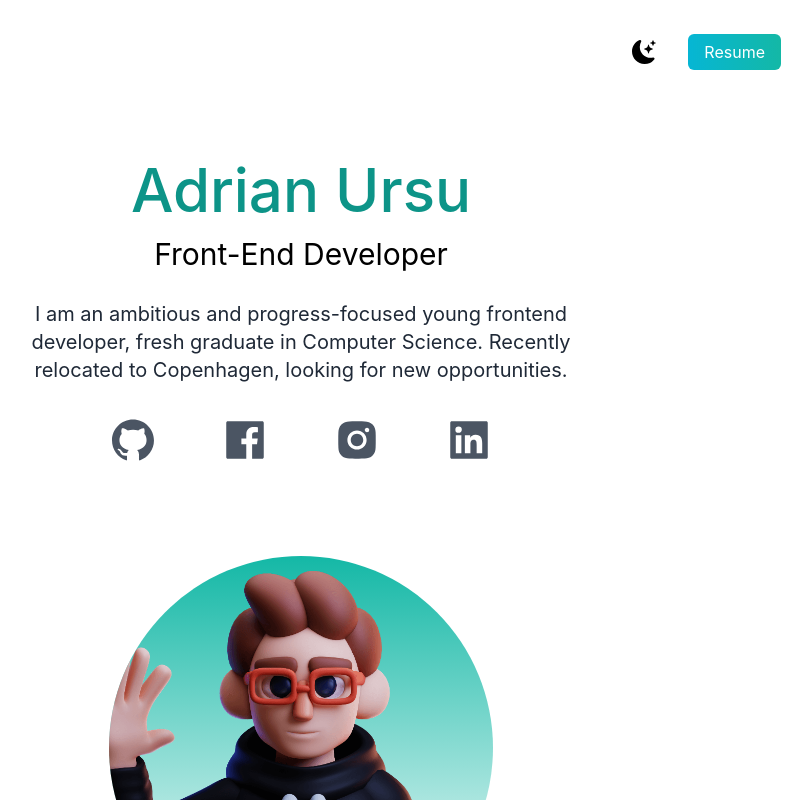
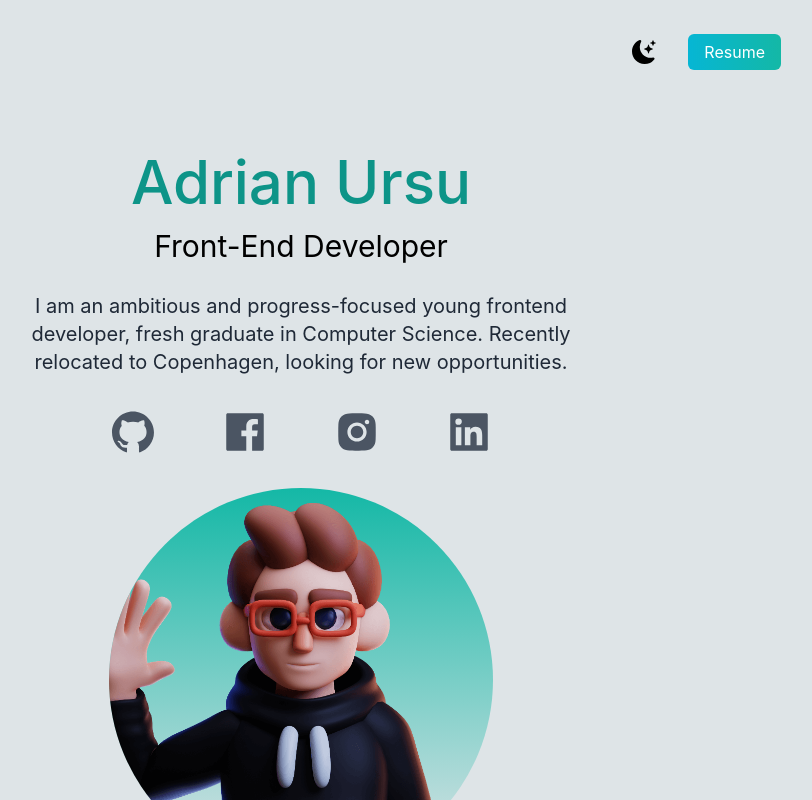
Before and after one commit to adrianursu/adrian-ursu, a Next.js app: page / in a window 1280 px wide. Shown: the top 800 px of the page, without its empty margins (339-1151 px from the left). Built offline with nearby package versions, Linux system fonts and the light colour scheme.

Commit message:
solved the bug with dark mode + added some css classes

```diff
--- a/next.config.js
+++ b/next.config.js
@@ -2,6 +2,6 @@
 const nextConfig = {
   reactStrictMode: true,
   swcMinify: true,
-}
+};
 
-module.exports = nextConfig
+module.exports = nextConfig;
--- a/pages/index.js
+++ b/pages/index.js
@@ -6,8 +6,8 @@ import {
   AiFillGithub,
 } from "react-icons/ai";
 import { BsFillMoonStarsFill, BsFillSunFill } from "react-icons/bs";
-import { useState } from "react";
-import deved from "../public/dev-ed-wave.png";
+import { useEffect, useState } from "react";
+import adrian from "../public/adrian.png";
 import code from "../public/code.png";
 import design from "../public/design.png";
 import consulting from "../public/consulting.png";
@@ -22,8 +22,36 @@ import { useTheme } from "next-themes";
 
 export default function Home() {
   const { systemTheme, theme, setTheme } = useTheme();
+  const [mounted, setMounted] = useState(false);
 
-  const currentTheme = theme === "system" ? systemTheme : theme;
+  useEffect(() => {
+    setMounted(true);
+  }, []);
+
+  const renderThemeChanger = () => {
+    if (!mounted) return null;
+    const currentTheme = theme === "system" ? systemTheme : theme;
+
+    if (currentTheme === "dark") {
+      return (
+        <BsFillSunFill
+          onClick={() => {
+            setTheme("light");
+          }}
+          className="cursor-pointer text-2xl text-yellow-300 rotate "
+        />
+      );
+    } else {
+      return (
+        <BsFillMoonStarsFill
+          className="cursor-pointer text-2xl"
+          onClick={() => {
+            setTheme("dark");
+          }}
+        />
+      );
+    }
+  };
 
   return (
     <div>
@@ -32,28 +60,12 @@ export default function Home() {
         <meta name="description" content="Generated by create next app" />
         <link rel="icon" href="/favicon.ico" />
       </Head>
-      <main className=" bg-white px-10 dark:bg-gray-900 md:px-20 lg:px-40">
+      <main className="bgLight px-10 dark:bg-gray-900 md:px-20 lg:px-40">
         <section className="min-h-screen">
-          <nav className="py-10 mb-12 flex justify-between dark:text-white">
+          <nav className="pt-10 pb-8 mb-12 flex justify-between dark:text-white">
             <h1 className="font-burtons text-xl"></h1>
             <ul className="flex items-center">
-              <li>
-                {currentTheme === "dark" ? (
-                  <BsFillSunFill
-                    onClick={() => {
-                      setTheme("light");
-                    }}
-                    className=" cursor-pointer text-2xl text-yellow-300"
-                  />
-                ) : (
-                  <BsFillMoonStarsFill
-                    className="cursor-pointer text-2xl"
-                    onClick={() => {
-                      setTheme("dark");
-                    }}
-                  />
-                )}
-              </li>
+              <li>{renderThemeChanger()}</li>
               <li>
                 <a
                   className="bg-gradient-to-r from-cyan-500 text- to-teal-500 text-white px-4 py-2 border-none rounded-md ml-8"
@@ -64,7 +76,7 @@ export default function Home() {
               </li>
             </ul>
           </nav>
-          <div className="text-center pb-10 pl-10 pr-10">
+          <div className="text-center pb-10 px-10">
             <h2 className="text-5xl py-2 text-teal-600 font-medium dark:text-teal-400 md:text-6xl">
               Adrian Ursu
             </h2>
@@ -77,13 +89,19 @@ export default function Home() {
               Copenhagen, looking for new opportunities.
             </p>
             <div className="text-5xl flex justify-center gap-16 py-3 text-gray-600 dark:text-gray-400">
-              <AiFillGithub />
+              <a
+                target="_blank"
+                href="https://www.github.com/adrianursu"
+                rel="noreferrer"
+              >
+                <AiFillGithub />
+              </a>
               <AiFillFacebook />
               <AiFillInstagram />
               <AiFillLinkedin />
             </div>
-            <div className="mx-auto bg-gradient-to-b from-teal-500 rounded-full w-80 h-80 relative overflow-hidden mt-20 md:h-96 md:w-96">
-              <Image src={deved} layout="fill" objectFit="cover" />
+            <div className="mx-auto bg-gradient-to-b from-teal-500 rounded-full w-80 h-80 relative overflow-hidden mt-5 md:h-96 md:w-96">
+              <Image src={adrian} layout="fill" objectFit="cover" />
             </div>
           </div>
         </section>
--- a/styles/globals.css
+++ b/styles/globals.css
@@ -19,6 +19,23 @@ a {
   box-sizing: border-box;
 }
 
+@keyframes rotate {
+  from {
+    transform: rotate(0deg);
+  }
+  to {
+    transform: rotate(360deg);
+  }
+}
+
+.rotate:hover {
+  animation: rotate 2s infinite;
+}
+
+.bgLight {
+  background-color: #dee4e7;
+}
+
 @font-face {
   font-family: "burtons";
   src: url("../public/Burtons.otf");
```
Also changed, not shown: public/adrian.png (renamed from public/dev-ed-wave.png), public/avatar.png (deleted).
